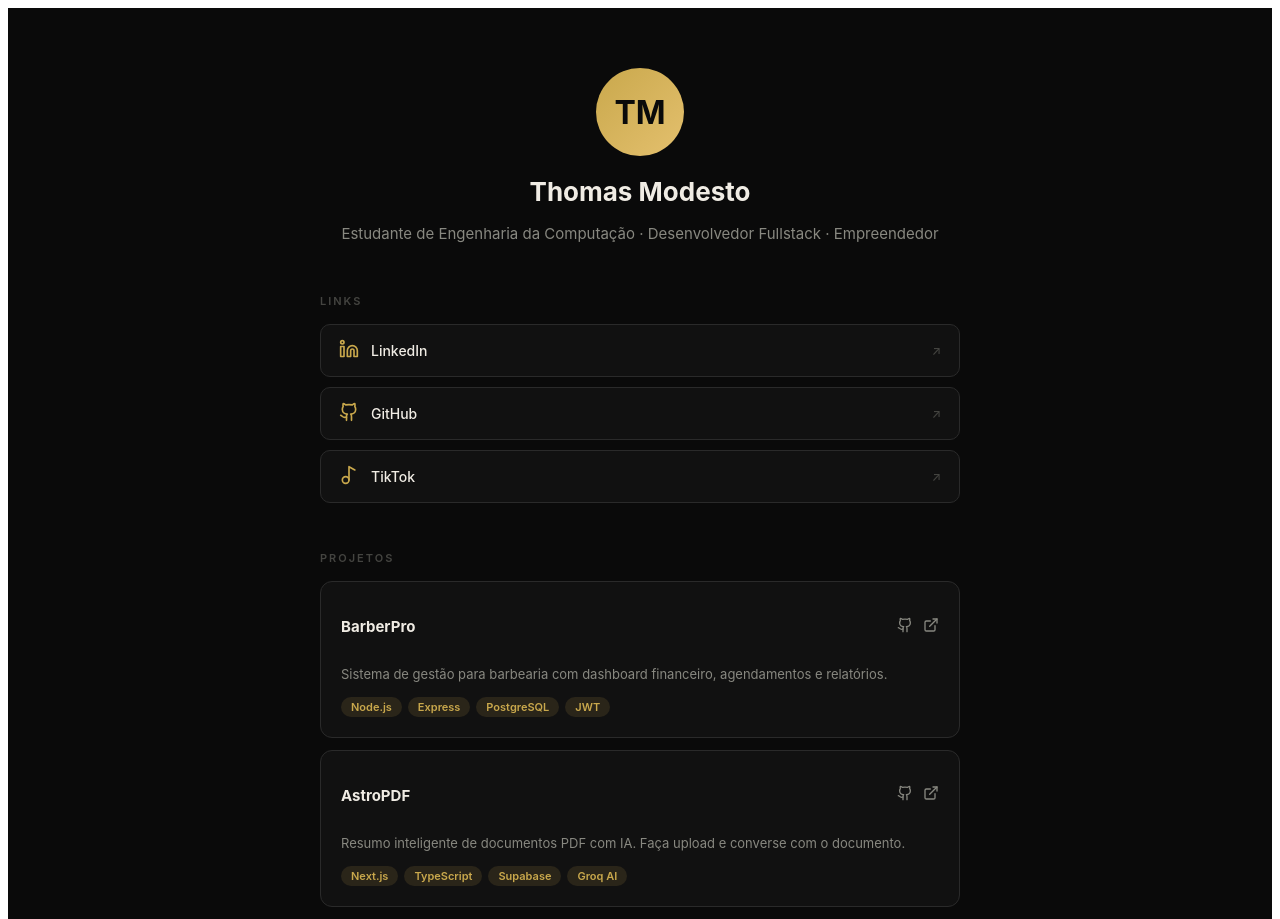
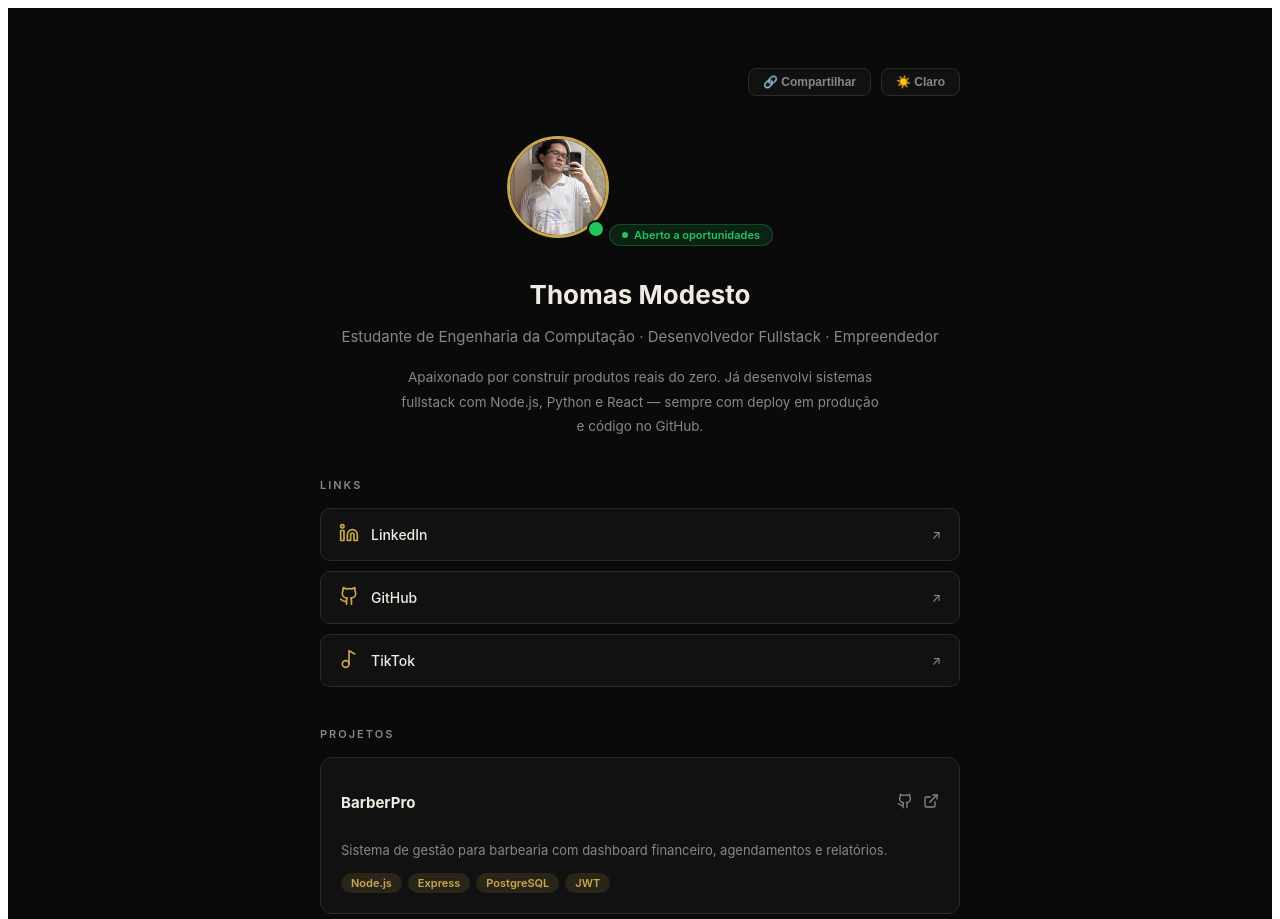
Before and after one commit to loaded7/linkbio, a React (Create React App) app: page / in a window 1280 px wide. Shown: the top 919 px of the page. Built offline with nearby package versions, Linux system fonts and the light colour scheme.

Commit message:
feat: adiciona foto real, tema claro/escuro, animações e melhorias visuais

```diff
--- a/src/components/LinkCard.jsx
+++ b/src/components/LinkCard.jsx
@@ -1,25 +1,19 @@
-export default function LinkCard({ icon, label, url }) {
+import React from 'react'
+
+export default function LinkCard({ icon, label, url, surface, border, text }) {
+  const bg = surface || '#111111'
+  const bd = border || '#2a2a2a'
+  const tx = text || '#f0ece4'
+
   return (
     <a href={url} target="_blank" rel="noopener noreferrer"
-      style={{
-        display: 'flex', alignItems: 'center', gap: '12px',
-        padding: '14px 18px', background: '#111111',
-        border: '1px solid #2a2a2a', borderRadius: '10px',
-        color: '#f0ece4', textDecoration: 'none',
-        fontSize: '14px', fontWeight: '500'
-      }}
-      onMouseEnter={e => {
-        e.currentTarget.style.background = '#1a1a1a'
-        e.currentTarget.style.borderColor = '#c9a84c'
-      }}
-      onMouseLeave={e => {
-        e.currentTarget.style.background = '#111111'
-        e.currentTarget.style.borderColor = '#2a2a2a'
-      }}
+      style={{ display:'flex', alignItems:'center', gap:'12px', padding:'14px 18px', background:bg, border:`1px solid ${bd}`, borderRadius:'10px', color:tx, textDecoration:'none', fontSize:'14px', fontWeight:'500', transition:'all 0.2s' }}
+      onMouseEnter={e => { e.currentTarget.style.borderColor='#c9a84c' }}
+      onMouseLeave={e => { e.currentTarget.style.borderColor=bd }}
     >
-      <span style={{ color: '#c9a84c' }}>{icon}</span>
+      <span style={{ color:'#c9a84c' }}>{icon}</span>
       {label}
-      <span style={{ marginLeft: 'auto', color: '#444440', fontSize: '12px' }}>↗</span>
+      <span style={{ marginLeft:'auto', color:'#888880', fontSize:'12px' }}>↗</span>
     </a>
   )
 }
--- a/src/pages/Home.jsx
+++ b/src/pages/Home.jsx
@@ -1,3 +1,4 @@
+import { useState, useEffect } from 'react'
 import { Github, Linkedin, Music2 } from 'lucide-react'
 import ProjectCard from '../components/ProjectCard'
 import LinkCard from '../components/LinkCard'
@@ -29,42 +30,101 @@ const projects = [
     stack: ['Python', 'FastAPI', 'Celery', 'Redis'],
     github: 'https://github.com/loaded7/notifica',
     live: 'https://notifica-api.onrender.com/docs'
+  },
+  {
+    name: 'LinkBio',
+    desc: 'Portfólio pessoal com página pública de links e projetos. Desenvolvido em React.',
+    stack: ['React', 'Vercel'],
+    github: 'https://github.com/loaded7/linkbio',
+    live: 'https://linkbio-kappa.vercel.app'
   }
 ]
 
 export default function Home() {
+  const [visible, setVisible] = useState(false)
+  const [darkMode, setDarkMode] = useState(true)
+  const [copied, setCopied] = useState(false)
+
+  useEffect(() => {
+    setTimeout(() => setVisible(true), 100)
+  }, [])
+
+  const bg = darkMode ? '#0a0a0a' : '#f5f3ef'
+  const surface = darkMode ? '#111111' : '#ffffff'
+  const border = darkMode ? '#2a2a2a' : '#e5e2db'
+  const text = darkMode ? '#f0ece4' : '#1a1a1a'
+  const textDim = darkMode ? '#888880' : '#666660'
+  const gold = '#c9a84c'
+
+  const copyLink = () => {
+    navigator.clipboard.writeText('https://linkbio-kappa.vercel.app')
+    setCopied(true)
+    setTimeout(() => setCopied(false), 2000)
+  }
+
   return (
-    <div style={{ minHeight: '100vh', background: '#0a0a0a', color: '#f0ece4', fontFamily: 'Inter, sans-serif' }}>
-      <div style={{ maxWidth: '640px', margin: '0 auto', padding: '60px 24px' }}>
+    <div style={{ minHeight: '100vh', background: bg, color: text, fontFamily: 'Inter, sans-serif', transition: 'all 0.3s' }}>
+      <div style={{ maxWidth: '640px', margin: '0 auto', padding: '60px 24px',
+        opacity: visible ? 1 : 0, transform: visible ? 'translateY(0)' : 'translateY(20px)',
+        transition: 'all 0.6s ease' }}>
 
-        {/* AVATAR E BIO */}
-        <div style={{ textAlign: 'center', marginBottom: '48px' }}>
-          <div style={{
-            width: '88px', height: '88px', borderRadius: '50%',
-            background: 'linear-gradient(135deg, #c9a84c, #e4c06e)',
-            display: 'flex', alignItems: 'center', justifyContent: 'center',
-            margin: '0 auto 20px', fontSize: '32px', fontWeight: '700', color: '#0a0a0a'
-          }}>TM</div>
-          <h1 style={{ fontSize: '26px', fontWeight: '700', marginBottom: '8px' }}>Thomas Modesto</h1>
-          <p style={{ color: '#888880', fontSize: '15px', lineHeight: '1.6' }}>
+        {/* TOPBAR */}
+        <div style={{ display: 'flex', justifyContent: 'flex-end', gap: '10px', marginBottom: '40px' }}>
+          <button onClick={copyLink} style={{ background: surface, border: `1px solid ${border}`, borderRadius: '8px', padding: '6px 14px', color: textDim, cursor: 'pointer', fontSize: '12px', fontWeight: '600' }}>
+            {copied ? '✓ Copiado!' : '🔗 Compartilhar'}
+          </button>
+          <button onClick={() => setDarkMode(!darkMode)} style={{ background: surface, border: `1px solid ${border}`, borderRadius: '8px', padding: '6px 14px', color: textDim, cursor: 'pointer', fontSize: '12px', fontWeight: '600' }}>
+            {darkMode ? '☀️ Claro' : '🌙 Escuro'}
+          </button>
+        </div>
+
+        {/* AVATAR */}
+        <div style={{ textAlign: 'center', marginBottom: '40px' }}>
+          <div style={{ position: 'relative', display: 'inline-block', marginBottom: '20px' }}>
+            <img src="./foto.png" alt="Thomas Modesto"
+              style={{ width: '96px', height: '96px', borderRadius: '50%', objectFit: 'cover', border: `3px solid ${gold}` }} />
+            <div style={{ position: 'absolute', bottom: '4px', right: '4px', background: '#22c55e', width: '14px', height: '14px', borderRadius: '50%', border: `2px solid ${bg}` }} />
+          </div>
+          <div style={{ display: 'inline-flex', alignItems: 'center', gap: '6px', background: '#22c55e22', border: '1px solid #22c55e44', borderRadius: '20px', padding: '3px 12px', marginBottom: '12px' }}>
+            <div style={{ width: '6px', height: '6px', borderRadius: '50%', background: '#22c55e' }} />
+            <span style={{ fontSize: '11px', color: '#22c55e', fontWeight: '600' }}>Aberto a oportunidades</span>
+          </div>
+          <h1 style={{ fontSize: '26px', fontWeight: '700', marginBottom: '8px', display: 'block' }}>Thomas Modesto</h1>
+          <p style={{ color: textDim, fontSize: '15px', lineHeight: '1.6', marginBottom: '16px' }}>
             Estudante de Engenharia da Computação · Desenvolvedor Fullstack · Empreendedor
+          </p>
+          <p style={{ color: textDim, fontSize: '13.5px', lineHeight: '1.8', maxWidth: '480px', margin: '0 auto' }}>
+            Apaixonado por construir produtos reais do zero. Já desenvolvi sistemas fullstack com Node.js, Python e React — sempre com deploy em produção e código no GitHub.
           </p>
         </div>
 
         {/* LINKS */}
-        <div style={{ marginBottom: '48px' }}>
-          <p style={{ fontSize: '11px', color: '#444440', textTransform: 'uppercase', letterSpacing: '2px', marginBottom: '16px', fontWeight: '600' }}>Links</p>
+        <div style={{ marginBottom: '40px' }}>
+          <p style={{ fontSize: '11px', color: textDim, textTransform: 'uppercase', letterSpacing: '2px', marginBottom: '16px', fontWeight: '600' }}>Links</p>
           <div style={{ display: 'flex', flexDirection: 'column', gap: '10px' }}>
-            {links.map((link, i) => <LinkCard key={i} {...link} />)}
+            {links.map((link, i) => (
+              <div key={i} style={{ opacity: visible ? 1 : 0, transform: visible ? 'translateX(0)' : 'translateX(-20px)', transition: `all 0.5s ease ${i * 0.1}s` }}>
+                <LinkCard {...link} surface={surface} border={border} text={text} />
+              </div>
+            ))}
           </div>
         </div>
 
         {/* PROJETOS */}
-        <div>
-          <p style={{ fontSize: '11px', color: '#444440', textTransform: 'uppercase', letterSpacing: '2px', marginBottom: '16px', fontWeight: '600' }}>Projetos</p>
+        <div style={{ marginBottom: '40px' }}>
+          <p style={{ fontSize: '11px', color: textDim, textTransform: 'uppercase', letterSpacing: '2px', marginBottom: '16px', fontWeight: '600' }}>Projetos</p>
           <div style={{ display: 'flex', flexDirection: 'column', gap: '12px' }}>
-            {projects.map((p, i) => <ProjectCard key={i} {...p} />)}
+            {projects.map((p, i) => (
+              <div key={i} style={{ opacity: visible ? 1 : 0, transform: visible ? 'translateY(0)' : 'translateY(20px)', transition: `all 0.5s ease ${i * 0.1 + 0.3}s` }}>
+                <ProjectCard {...p} surface={surface} border={border} text={text} textDim={textDim} />
+              </div>
+            ))}
           </div>
+        </div>
+
+        {/* FOOTER */}
+        <div style={{ textAlign: 'center', color: textDim, fontSize: '12px', paddingTop: '20px', borderTop: `1px solid ${border}` }}>
+          Feito com React · {new Date().getFullYear()}
         </div>
 
       </div>
```
Also changed, not shown: public/foto.png (added).
